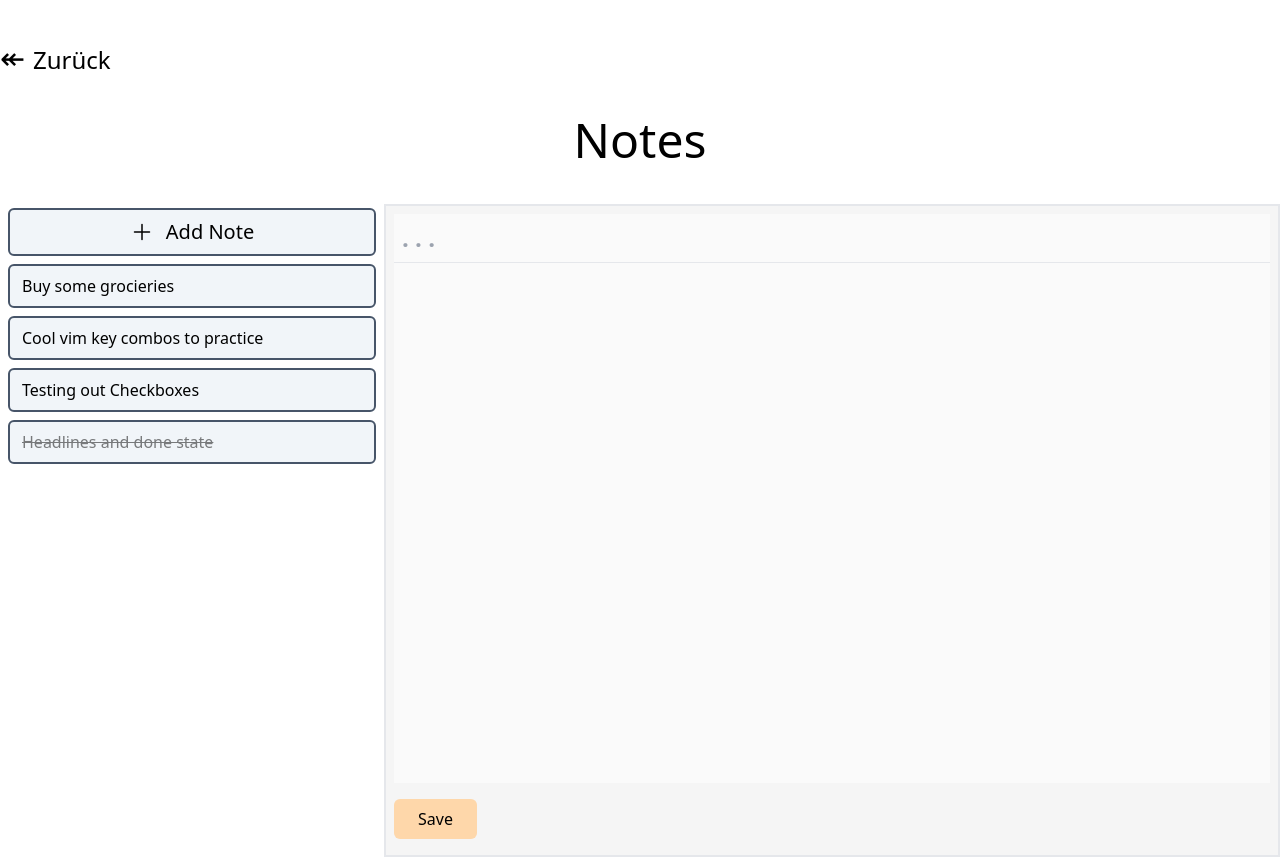
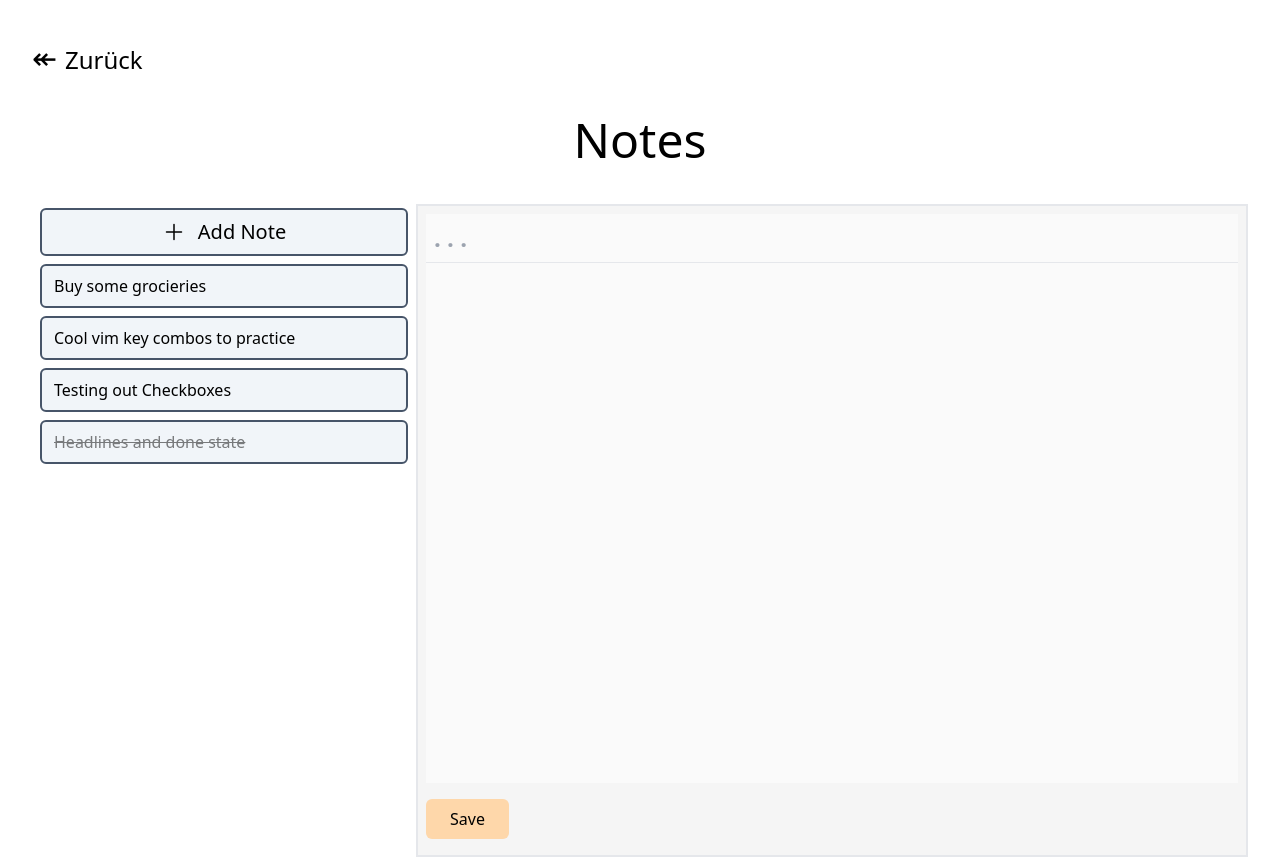
Before and after one commit to dizzzy7/the-project, a Next.js app: page /notes in a window 1280 px wide. Built offline with nearby package versions, Linux system fonts and the light colour scheme.

Commit message:
feat: add shadcn configs

```diff
--- a/src/app/globals.css
+++ b/src/app/globals.css
@@ -2,18 +2,91 @@
 @tailwind components;
 @tailwind utilities;
 
-/* Style Fixes */
+@layer base {
+  :root {
+    --background: 0 0% 100%;
+    --foreground: 222.2 84% 4.9%;
+
+    --card: 0 0% 100%;
+    --card-foreground: 222.2 84% 4.9%;
+
+    --popover: 0 0% 100%;
+    --popover-foreground: 222.2 84% 4.9%;
+
+    --primary: 222.2 47.4% 11.2%;
+    --primary-foreground: 210 40% 98%;
+
+    --secondary: 210 40% 96.1%;
+    --secondary-foreground: 222.2 47.4% 11.2%;
+
+    --muted: 210 40% 96.1%;
+    --muted-foreground: 215.4 16.3% 46.9%;
+
+    --accent: 210 40% 96.1%;
+    --accent-foreground: 222.2 47.4% 11.2%;
+
+    --destructive: 0 84.2% 60.2%;
+    --destructive-foreground: 210 40% 98%;
+
+    --border: 214.3 31.8% 91.4%;
+    --input: 214.3 31.8% 91.4%;
+    --ring: 222.2 84% 4.9%;
+
+    --radius: 0.5rem;
+  }
+
+  .dark {
+    --background: 222.2 84% 4.9%;
+    --foreground: 210 40% 98%;
+
+    --card: 222.2 84% 4.9%;
+    --card-foreground: 210 40% 98%;
+
+    --popover: 222.2 84% 4.9%;
+    --popover-foreground: 210 40% 98%;
+
+    --primary: 210 40% 98%;
+    --primary-foreground: 222.2 47.4% 11.2%;
+
+    --secondary: 217.2 32.6% 17.5%;
+    --secondary-foreground: 210 40% 98%;
+
+    --muted: 217.2 32.6% 17.5%;
+    --muted-foreground: 215 20.2% 65.1%;
+
+    --accent: 217.2 32.6% 17.5%;
+    --accent-foreground: 210 40% 98%;
+
+    --destructive: 0 62.8% 30.6%;
+    --destructive-foreground: 210 40% 98%;
+
+    --border: 217.2 32.6% 17.5%;
+    --input: 217.2 32.6% 17.5%;
+    --ring: 212.7 26.8% 83.9%;
+  }
+}
+
+/* @layer utilities { */
+/*   .border-border { */
+/*     border-color: var(--tw-border-color, your-default-color); */
+/*   } */
+/* } */
+
+/* @layer base { */
+/*   * { */
+/*     @apply border-border; */
+/*   } */
+/*   body { */
+/*     @apply bg-background text-foreground; */
+/*   } */
+/* } */
 
 /* prose checkbox lists css fix */
 
 ul[data-type="taskList"] {
-    margin-left: 0;
+  margin-left: 0;
 }
 
-ul[data-type="taskList"] li > div {
-    margin-bottom: 0;
+ul[data-type="taskList"] {
+  margin-top: 0;
 }
-
-ul[data-type="taskList"] label {
-    margin-top: 0;
-}
--- a/src/app/page.tsx
+++ b/src/app/page.tsx
@@ -10,8 +10,8 @@
           </Link>
         </li>
         <li className='before:content-["↠"] before:absolute before:-left-3 before:-translate-x-full before:-translate-y-1/2 relative before:text-3xl before:top-1/2 before:scale-y-125'>
-          <Link className='text-5xl' href={'/todos'}>
-            Todos
+          <Link className='text-5xl' href={'/notes'}>
+            Notes
           </Link>
         </li>
       </ul>
--- /dev/null
+++ b/src/lib/utils.ts
@@ -0,0 +1,6 @@
+import { type ClassValue, clsx } from "clsx"
+import { twMerge } from "tailwind-merge"
+
+export function cn(...inputs: ClassValue[]) {
+  return twMerge(clsx(inputs))
+}
--- a/tailwind.config.js
+++ /dev/null
@@ -1,18 +0,0 @@
-/** @type {import('tailwindcss').Config} */
-module.exports = {
-  content: [
-    './src/pages/**/*.{js,ts,jsx,tsx,mdx}',
-    './src/components/**/*.{js,ts,jsx,tsx,mdx}',
-    './src/app/**/*.{js,ts,jsx,tsx,mdx}',
-  ],
-  theme: {
-    extend: {
-      backgroundImage: {
-        'gradient-radial': 'radial-gradient(var(--tw-gradient-stops))',
-        'gradient-conic':
-          'conic-gradient(from 180deg at 50% 50%, var(--tw-gradient-stops))',
-      },
-    },
-  },
-  plugins: [require('@tailwindcss/typography')],
-};
--- /dev/null
+++ b/tailwind.config.ts
@@ -0,0 +1,86 @@
+import type { Config } from "tailwindcss"
+
+/** @type {import('tailwindcss').Config} */
+const config = {
+  darkMode: ["class"],
+  content: [
+    './src/pages/**/*.{js,ts,jsx,tsx,mdx}',
+    './src/components/**/*.{js,ts,jsx,tsx,mdx}',
+    './src/app/**/*.{js,ts,jsx,tsx,mdx}',
+    './src/**/*.{ts,tsx}',
+  ],
+  prefix: "",
+  theme: {
+    container: {
+      center: true,
+      padding: "2rem",
+      screens: {
+        "2xl": "1400px",
+      },
+    },
+    extend: {
+      backgroundImage: {
+        'gradient-radial': 'radial-gradient(var(--tw-gradient-stops))',
+        'gradient-conic':
+          'conic-gradient(from 180deg at 50% 50%, var(--tw-gradient-stops))',
+      },
+      colors: {
+        border: "hsl(var(--border))",
+        input: "hsl(var(--input))",
+        ring: "hsl(var(--ring))",
+        background: "hsl(var(--background))",
+        foreground: "hsl(var(--foreground))",
+        primary: {
+          DEFAULT: "hsl(var(--primary))",
+          foreground: "hsl(var(--primary-foreground))",
+        },
+        secondary: {
+          DEFAULT: "hsl(var(--secondary))",
+          foreground: "hsl(var(--secondary-foreground))",
+        },
+        destructive: {
+          DEFAULT: "hsl(var(--destructive))",
+          foreground: "hsl(var(--destructive-foreground))",
+        },
+        muted: {
+          DEFAULT: "hsl(var(--muted))",
+          foreground: "hsl(var(--muted-foreground))",
+        },
+        accent: {
+          DEFAULT: "hsl(var(--accent))",
+          foreground: "hsl(var(--accent-foreground))",
+        },
+        popover: {
+          DEFAULT: "hsl(var(--popover))",
+          foreground: "hsl(var(--popover-foreground))",
+        },
+        card: {
+          DEFAULT: "hsl(var(--card))",
+          foreground: "hsl(var(--card-foreground))",
+        },
+      },
+      borderRadius: {
+        lg: "var(--radius)",
+        md: "calc(var(--radius) - 2px)",
+        sm: "calc(var(--radius) - 4px)",
+      },
+      keyframes: {
+        "accordion-down": {
+          from: { height: "0" },
+          to: { height: "var(--radix-accordion-content-height)" },
+        },
+        "accordion-up": {
+          from: { height: "var(--radix-accordion-content-height)" },
+          to: { height: "0" },
+        },
+      },
+      animation: {
+        "accordion-down": "accordion-down 0.2s ease-out",
+        "accordion-up": "accordion-up 0.2s ease-out",
+      },
+    },
+  },
+  plugins: [require("tailwindcss-animate"), require('@tailwindcss/typography')],
+} satisfies Config
+
+export default config
```
Also changed, not shown: package.json (+6 -1 lines), components.json (added), 2 other files (tests, documents, lock files or other folders).
